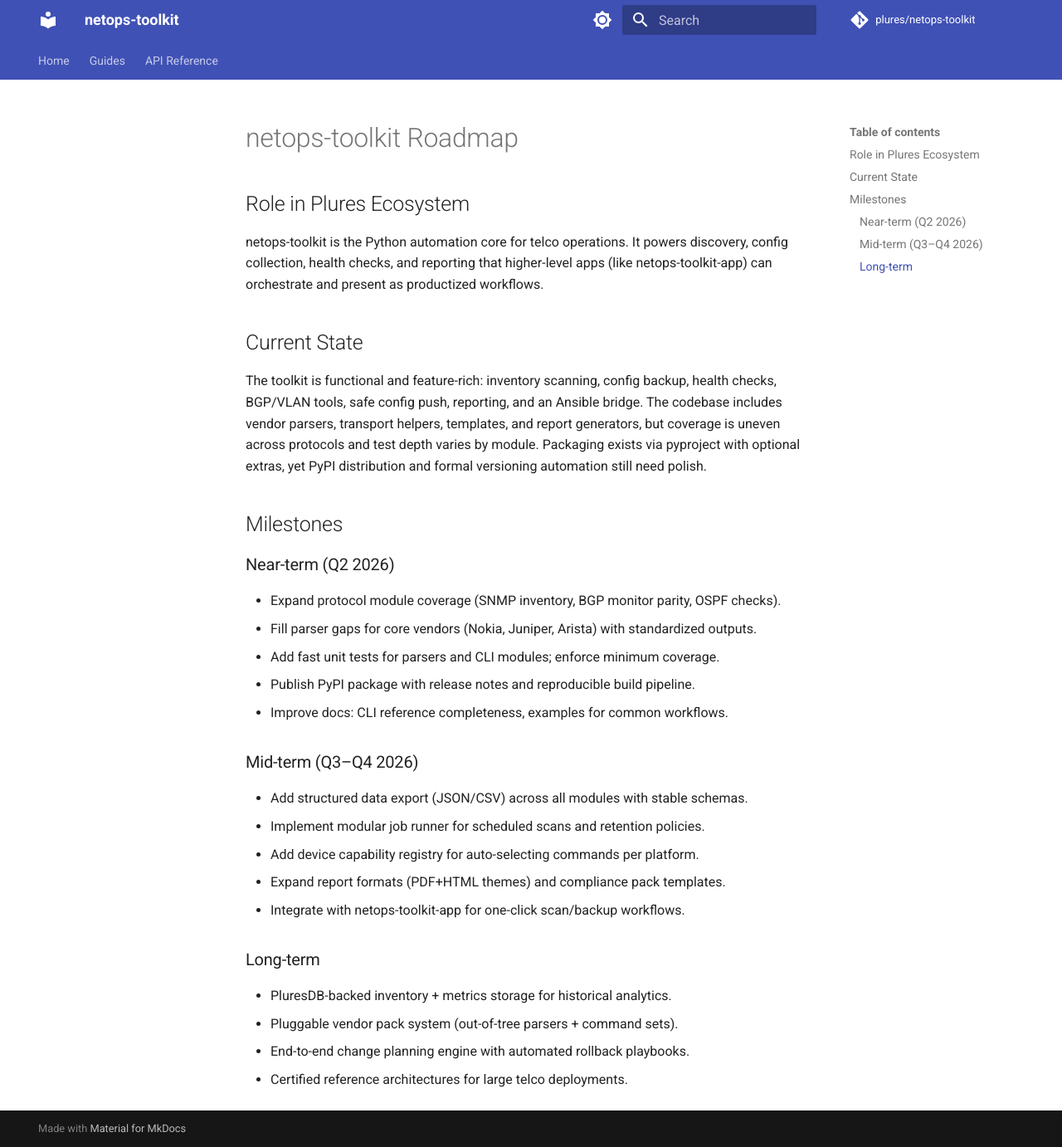
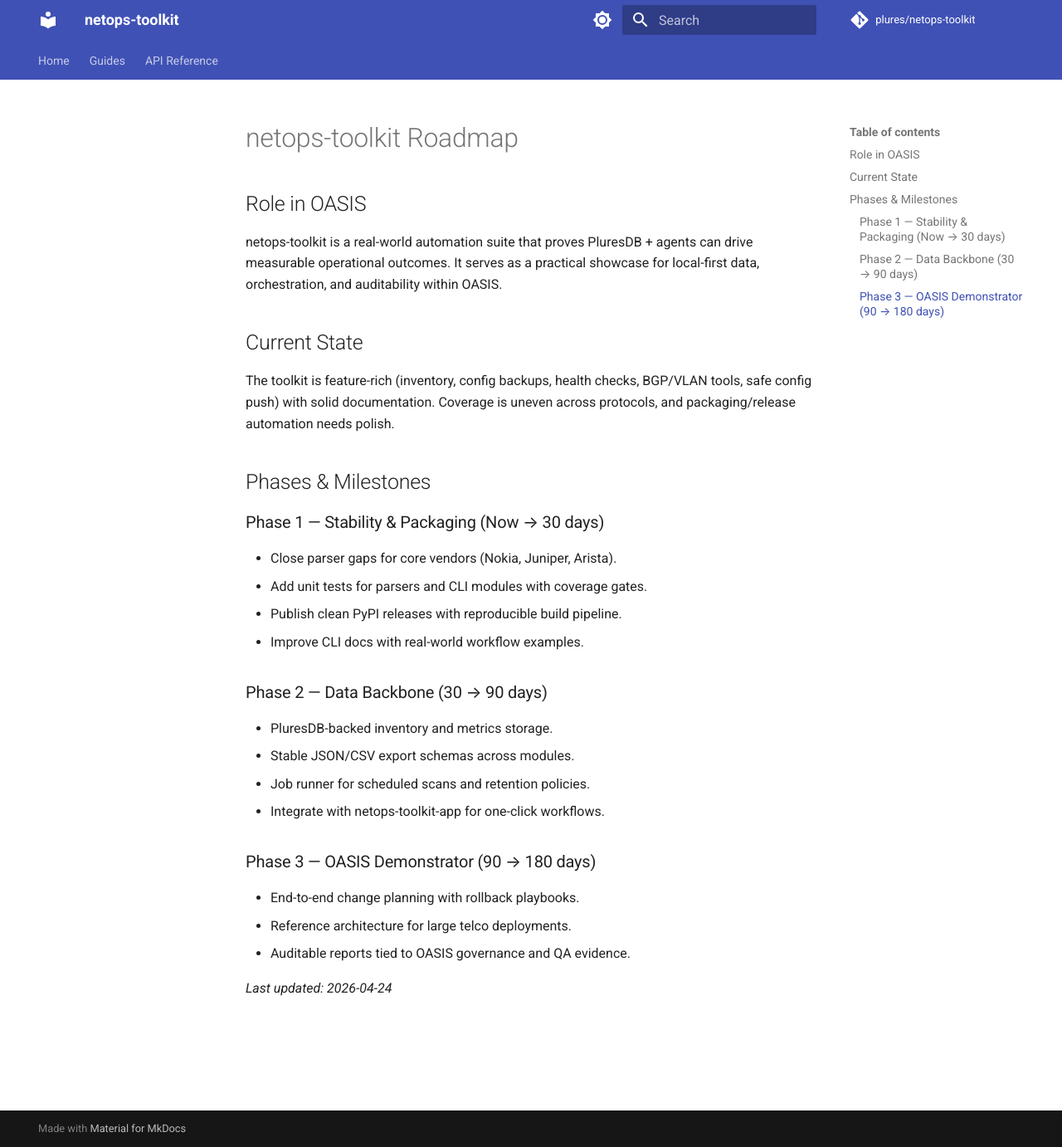
Before and after one commit to plures/netops-toolkit, an MkDocs documentation site: the page built from docs/ROADMAP.md, in a window 1280 px wide and 1382 px high. Shown: the whole window at 83% size. Built offline with MkDocs 1.6.1 and Material for MkDocs 9.7.7, drawn with Linux system fonts in a browser that asks for light colours; comment, search, counter and statistics services are not loaded.

Commit message:
docs: refresh ROADMAP.md with OASIS strategic alignment

```diff
--- a/docs/ROADMAP.md
+++ b/docs/ROADMAP.md
@@ -1,29 +1,28 @@
 # netops-toolkit Roadmap
 
-## Role in Plures Ecosystem
-netops-toolkit is the Python automation core for telco operations. It powers discovery, config collection, health checks, and reporting that higher-level apps (like netops-toolkit-app) can orchestrate and present as productized workflows.
+## Role in OASIS
+netops-toolkit is a real-world automation suite that proves PluresDB + agents can drive measurable operational outcomes. It serves as a practical showcase for local-first data, orchestration, and auditability within OASIS.
 
 ## Current State
-The toolkit is functional and feature-rich: inventory scanning, config backup, health checks, BGP/VLAN tools, safe config push, reporting, and an Ansible bridge. The codebase includes vendor parsers, transport helpers, templates, and report generators, but coverage is uneven across protocols and test depth varies by module. Packaging exists via pyproject with optional extras, yet PyPI distribution and formal versioning automation still need polish.
+The toolkit is feature-rich (inventory, config backups, health checks, BGP/VLAN tools, safe config push) with solid documentation. Coverage is uneven across protocols, and packaging/release automation needs polish.
 
-## Milestones
+## Phases & Milestones
 
-### Near-term (Q2 2026)
-- Expand protocol module coverage (SNMP inventory, BGP monitor parity, OSPF checks).
-- Fill parser gaps for core vendors (Nokia, Juniper, Arista) with standardized outputs.
-- Add fast unit tests for parsers and CLI modules; enforce minimum coverage.
-- Publish PyPI package with release notes and reproducible build pipeline.
-- Improve docs: CLI reference completeness, examples for common workflows.
+### Phase 1 — Stability & Packaging (Now → 30 days)
+- Close parser gaps for core vendors (Nokia, Juniper, Arista).
+- Add unit tests for parsers and CLI modules with coverage gates.
+- Publish clean PyPI releases with reproducible build pipeline.
+- Improve CLI docs with real-world workflow examples.
 
-### Mid-term (Q3–Q4 2026)
-- Add structured data export (JSON/CSV) across all modules with stable schemas.
-- Implement modular job runner for scheduled scans and retention policies.
-- Add device capability registry for auto-selecting commands per platform.
-- Expand report formats (PDF+HTML themes) and compliance pack templates.
-- Integrate with netops-toolkit-app for one-click scan/backup workflows.
+### Phase 2 — Data Backbone (30 → 90 days)
+- PluresDB-backed inventory and metrics storage.
+- Stable JSON/CSV export schemas across modules.
+- Job runner for scheduled scans and retention policies.
+- Integrate with netops-toolkit-app for one-click workflows.
 
-### Long-term
-- PluresDB-backed inventory + metrics storage for historical analytics.
-- Pluggable vendor pack system (out-of-tree parsers + command sets).
-- End-to-end change planning engine with automated rollback playbooks.
-- Certified reference architectures for large telco deployments.
+### Phase 3 — OASIS Demonstrator (90 → 180 days)
+- End-to-end change planning with rollback playbooks.
+- Reference architecture for large telco deployments.
+- Auditable reports tied to OASIS governance and QA evidence.
+
+*Last updated: 2026-04-24*
```
